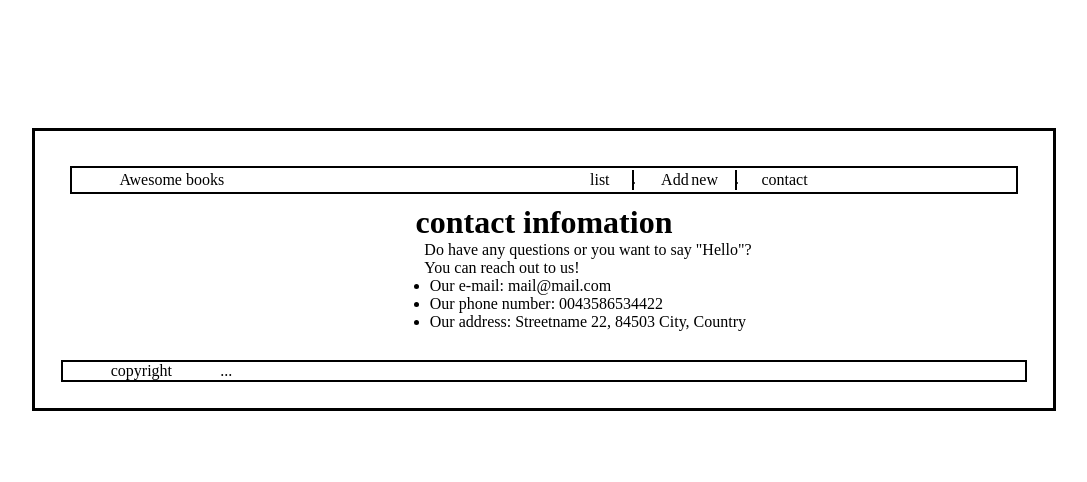
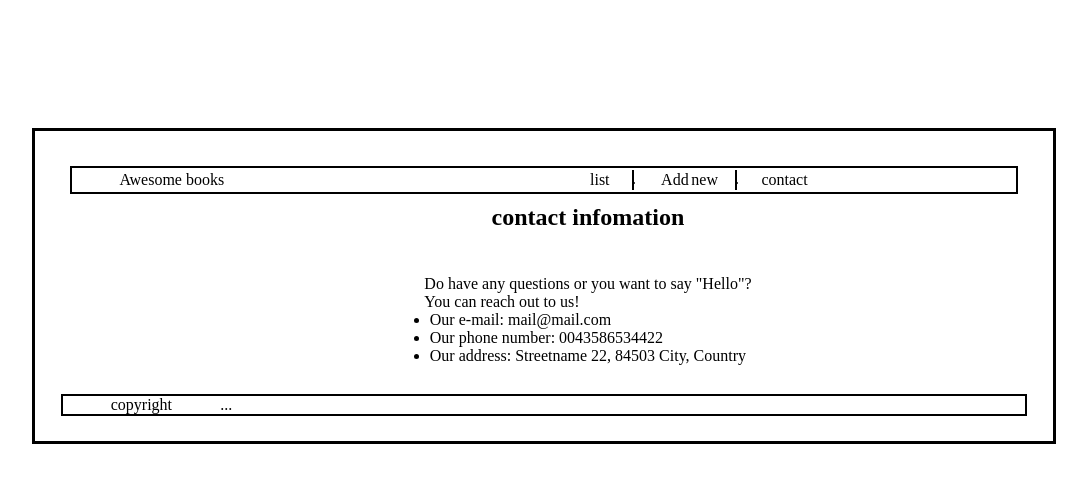
Before and after one commit to Apatakiti/Awesome-book, a website: page index.html in a window 1280 px wide. Both pictures are taken after a click on the element "contact". Shown: the whole page, without its empty margins (96-1183 px from the left). Drawn offline with Linux system fonts and the light colour scheme.

Commit message:
fix linters

```diff
--- a/index.html
+++ b/index.html
@@ -40,10 +40,11 @@
 
     <!-- page 3 -->
     <div class="page3">
-       <h1>contact  infomation</h1>
+
        <div class="article-con">
            <div class="dot">.</div>
        <article>
+         <h2>contact  infomation</h2>
            <div class="paragraghs">
           <p>Do have any questions or you want to say "Hello"?</p>
           <p>You can reach out to us!</p>
```
